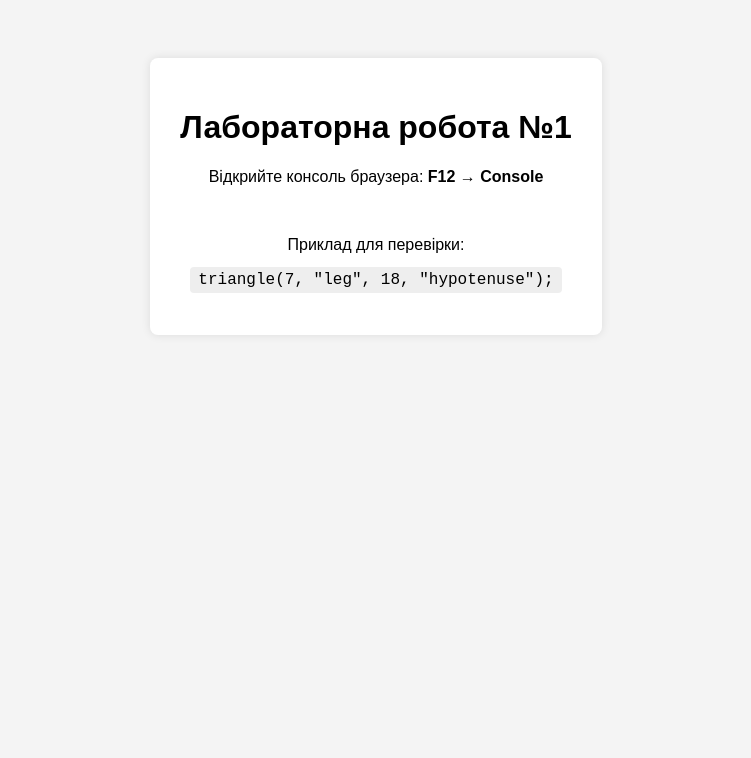
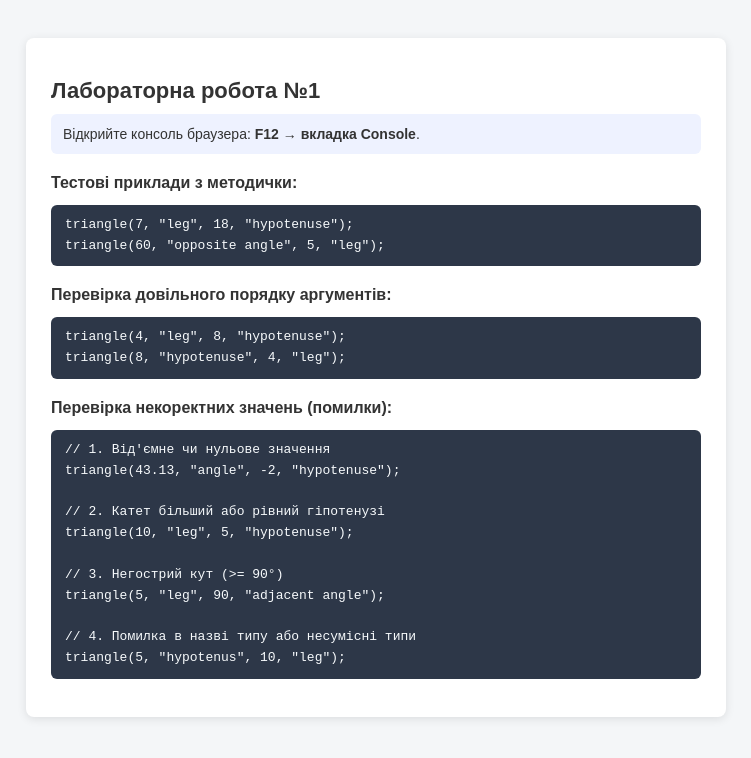
Before and after one commit to viktoriiasushko24-ux/JS_Labs, a plain HTML site: page lab1/index.html in a window 1280 px wide. Shown: the whole page, without its empty margins (264-1015 px from the left). Drawn offline with Linux system fonts and the light colour scheme.

Commit message:
Update index.html

```diff
--- a/lab1/index.html
+++ b/lab1/index.html
@@ -6,33 +6,73 @@
   <style>
     body {
       font-family: sans-serif;
-      text-align: center;
-      padding-top: 50px;
-      background-color: #f4f4f4;
+      background-color: #f4f6f8;
+      padding: 30px 15px;
+      color: #333;
     }
-    .box {
-      background: white;
-      display: inline-block;
-      padding: 30px;
+    .container {
+      max-width: 650px;
+      margin: 0 auto;
+      background: #ffffff;
+      padding: 25px;
       border-radius: 8px;
-      box-shadow: 0 0 10px rgba(0, 0, 0, 0.1);
+      box-shadow: 0 2px 10px rgba(0, 0, 0, 0.1);
     }
-    code {
-      background: #eee;
-      padding: 4px 8px;
-      border-radius: 4px;
+    h1 {
+      font-size: 22px;
+      margin-bottom: 10px;
+    }
+    h3 {
+      margin-top: 20px;
+      margin-bottom: 8px;
       font-size: 16px;
+    }
+    .info {
+      background: #eef2ff;
+      padding: 12px;
+      border-radius: 6px;
+      font-size: 14px;
+      margin-bottom: 15px;
+    }
+    pre {
+      background: #2d3748;
+      color: #f7fafc;
+      padding: 10px 14px;
+      border-radius: 6px;
+      font-size: 13px;
+      line-height: 1.6;
+      overflow-x: auto;
     }
   </style>
 </head>
 <body>
 
-  <div class="box">
+  <div class="container">
     <h1>Лабораторна робота №1</h1>
-    <p>Відкрийте консоль браузера: <b>F12 → Console</b></p>
-    <br>
-    <p>Приклад для перевірки:</p>
-    <p><code>triangle(7, "leg", 18, "hypotenuse");</code></p>
+    <div class="info">
+      Відкрийте консоль браузера: <b>F12 → вкладка Console</b>.
+    </div>
+
+    <h3>Тестові приклади з методички:</h3>
+    <pre><code>triangle(7, "leg", 18, "hypotenuse");
+triangle(60, "opposite angle", 5, "leg");</code></pre>
+
+    <h3>Перевірка довільного порядку аргументів:</h3>
+    <pre><code>triangle(4, "leg", 8, "hypotenuse");
+triangle(8, "hypotenuse", 4, "leg");</code></pre>
+
+    <h3>Перевірка некоректних значень (помилки):</h3>
+    <pre><code>// 1. Від'ємне чи нульове значення
+triangle(43.13, "angle", -2, "hypotenuse");
+
+// 2. Катет більший або рівний гіпотенузі
+triangle(10, "leg", 5, "hypotenuse");
+
+// 3. Негострий кут (&gt;= 90°)
+triangle(5, "leg", 90, "adjacent angle");
+
+// 4. Помилка в назві типу або несумісні типи
+triangle(5, "hypotenus", 10, "leg");</code></pre>
   </div>
 
   <script src="script.js"></script>
```
